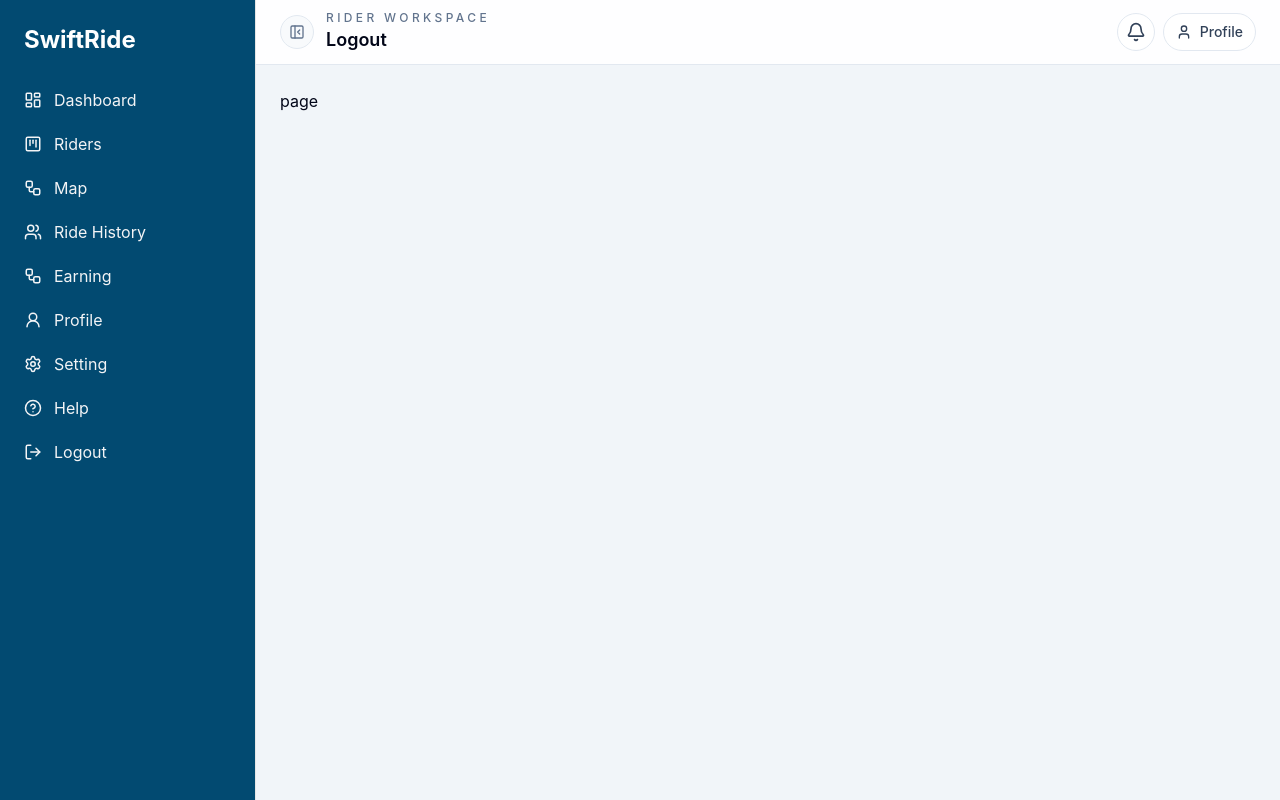
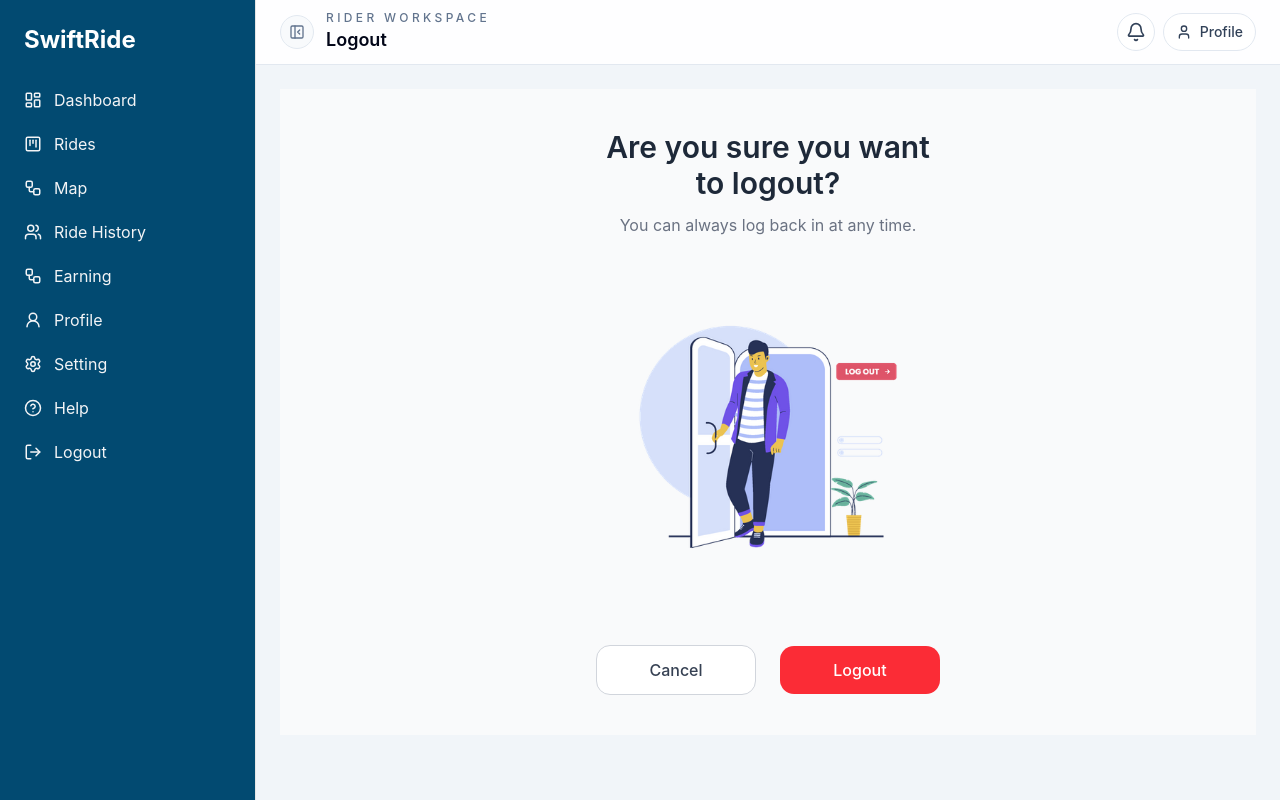
Before and after one commit to hemantgupta98/SwiftRide, a Next.js app in the folder client/: page /rider/logout in a window 1280 px wide. Built offline with nearby package versions, Linux system fonts and the light colour scheme.

Commit message:
Rider logout ui added

```diff
--- a/client/src/app/rider/logout/page.tsx
+++ b/client/src/app/rider/logout/page.tsx
@@ -1,7 +1,76 @@
-import React from "react";
+"use client";
 
-const page = () => {
-  return <div>page</div>;
-};
+import Image from "next/image";
+import { useRouter } from "next/navigation";
+import { useState } from "react";
 
-export default page;
+export default function LogoutPage() {
+  const router = useRouter();
+  const [isLoggingOut, setIsLoggingOut] = useState(false);
+
+  const handleLogout = async () => {
+    const confirmed = window.confirm("Are you sure you want to logout?");
+    if (!confirmed) return;
+
+    setIsLoggingOut(true);
+
+    try {
+      const API_URL =
+        process.env.NEXT_PUBLIC_API_URL ?? "https://taskora-88w5.onrender.com";
+
+      await fetch(`${API_URL}/api/auth/logout`, {
+        method: "POST",
+        credentials: "include",
+      });
+    } catch (error) {
+      console.error("Logout failed:", error);
+    } finally {
+      localStorage.removeItem("token");
+      sessionStorage.removeItem("token");
+      document.cookie = "token=; Max-Age=0; path=/";
+      router.push("/home");
+    }
+  };
+
+  return (
+    <div className="flex justify-center align-middle items-center py-10 bg-gray-50 px-4">
+      <div className="w-full max-w-lg text-center">
+        {/* Title */}
+        <h1 className="text-3xl font-semibold text-gray-800">
+          Are you sure you want <br /> to logout?
+        </h1>
+        <p className="mt-3 text-gray-500">
+          You can always log back in at any time.
+        </p>
+
+        {/* Illustration */}
+        <div className="mt-10 flex justify-center">
+          <Image
+            src="/logout.webp"
+            alt="Logout Illustration"
+            width={320}
+            height={320}
+            priority
+          />
+        </div>
+
+        {/* Actions */}
+        <div className="mt-12 flex items-center justify-center gap-6">
+          <button
+            onClick={() => router.back()}
+            className="w-40 rounded-xl border border-gray-300 bg-white py-3 text-gray-700 font-medium hover:bg-gray-100 transition"
+          >
+            Cancel
+          </button>
+          <button
+            onClick={handleLogout}
+            disabled={isLoggingOut}
+            className="w-40 rounded-xl bg-red-500 py-3 text-white font-medium hover:bg-red-600 transition disabled:opacity-60 disabled:cursor-not-allowed"
+          >
+            {isLoggingOut ? "Logging out..." : "Logout"}
+          </button>
+        </div>
+      </div>
+    </div>
+  );
+}
--- a/client/src/components/layout/sidevar.tsx
+++ b/client/src/components/layout/sidevar.tsx
@@ -15,7 +15,7 @@
 } from "lucide-react";
 const links = [
   { name: "Dashboard", href: "/rider/home", icon: LayoutDashboard },
-  { name: "Riders", href: "/rider/rides", icon: KanbanSquare },
+  { name: "Rides", href: "/rider/rides", icon: KanbanSquare },
   { name: "Map", href: "/rider/map", icon: Workflow },
   { name: "Ride History", href: "/rider/history", icon: Users },
   { name: "Earning", href: "/rider/earning", icon: WorkflowIcon },
```
Also changed, not shown: client/public/logout.webp (added).
